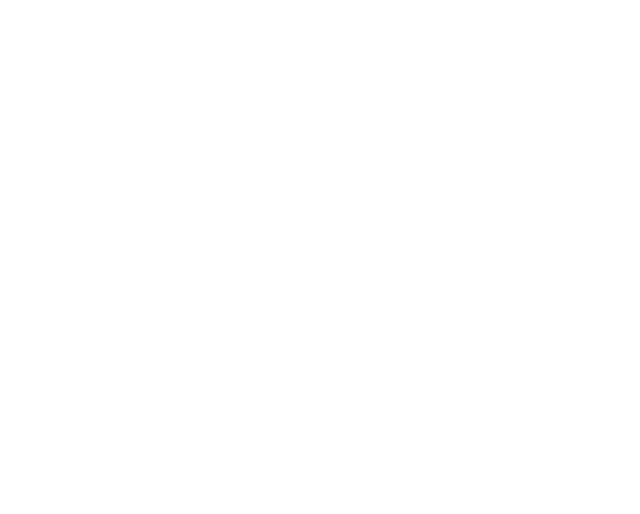
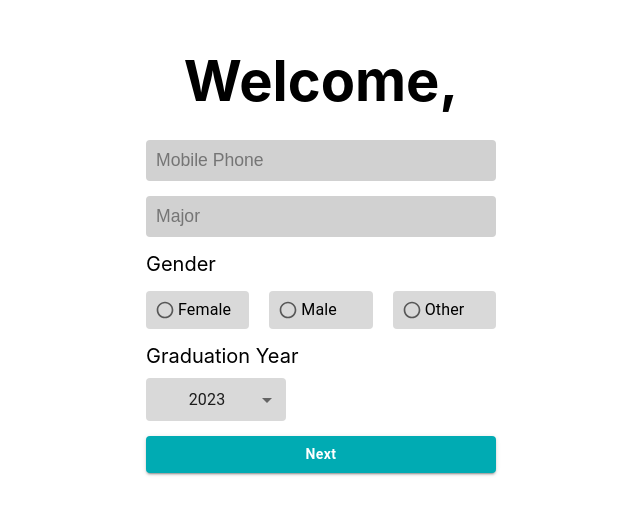
Before and after one commit to thomaspwang/CalPool, a React (Create React App) app in the folder calpool-fe/: page /userinfo in a window 1280 px wide. Before the commit this address had no page. Shown: the part 140-654 px from the top of the page, without its empty margins (319-959 px from the left). Built offline with nearby package versions, Linux system fonts and the light colour scheme.

Commit message:
userinfo page minus errors

```diff
--- a/calpool-fe/src/App.js
+++ b/calpool-fe/src/App.js
@@ -7,13 +7,15 @@
 } from "react-router-dom";
 import Login from './pages/Login/Login'
 import SignUp from './pages/SignUp/SignUp'
+import InputUserInfo from './pages/InputUserInfo/InputUserInfo';
 import { ThemeProvider } from '@mui/material/styles';
 
 function App() {
   return (
-    <ThemeProvider theme={theme} className="App">
+    <ThemeProvider theme={theme}>
       <Router>
         <Routes>
+          <Route path='/userinfo' element={<InputUserInfo/>} />
           <Route path='/signup' element={<SignUp/>} />
           <Route path="/login" element={<Login/>} />
           <Route path="/about">
--- /dev/null
+++ b/calpool-fe/src/components/Dropdown/Dropdown.css
@@ -0,0 +1,25 @@
+.custom-select-root {
+    box-sizing: border-box;
+    background: #D9D9D9;
+    height: 43px;
+    width: 140px;
+    text-align: center;
+}
+
+.custom-select-root:hover {
+    background: #C4C4C4;
+}
+
+.custom-select-root fieldset {
+    border: none;
+}
+
+.title {
+    font-size: 1.25rem;
+    font-weight: 400;
+    margin-bottom: 10px;
+}
+
+.menu.MuiMenuItem-root	{
+    justify-content: center;
+}
--- /dev/null
+++ b/calpool-fe/src/components/Dropdown/Dropdown.js
@@ -0,0 +1,23 @@
+import { MenuItem, Select } from "@mui/material";
+import "./Dropdown.css";
+
+export default function Dropdown({ options, label, onChange, name, value }) {
+  return (
+    <div className="dropdown">
+      <h1 className="title">{label}</h1>
+      <Select
+        value={value}
+        name={name}
+        onChange={onChange}
+        variant="outlined"
+        classes={{ root: "custom-select-root" }}
+      >
+        {options.map((option, index) => (
+          <MenuItem value={option} key={index} className="menu">
+            {option}
+          </MenuItem>
+        ))}
+      </Select>
+    </div>
+  );
+}
--- /dev/null
+++ b/calpool-fe/src/components/RadioGroup/RadioButton.css
@@ -0,0 +1,19 @@
+.radio-button.MuiRadio-root {
+    padding: 9px 3px 9px 9px;
+}
+
+.radio-button.MuiRadio-root:hover {
+    background-color: inherit;
+}
+
+.radio.MuiFormControlLabel-root	 {
+    background: #D9D9D9;
+    padding-left: 0px;
+    margin: 0px;
+    flex: 1;
+    border-radius: 0.25rem;
+}
+
+.radio.MuiFormControlLabel-root:hover	 {
+    background: #C4C4C4;
+}
--- a/calpool-fe/src/components/RadioGroup/RadioButton.js
+++ b/calpool-fe/src/components/RadioGroup/RadioButton.js
@@ -1,13 +1,11 @@
-import * as React from 'react';
-import Radio from '@mui/material/Radio';
-import RadioGroup from '@mui/material/RadioGroup';
-import FormControlLabel from '@mui/material/FormControlLabel';
-import FormControl from '@mui/material/FormControl';
-import FormLabel from '@mui/material/FormLabel';
+import * as React from "react";
+import Radio from "@mui/material/Radio";
+import FormControlLabel from "@mui/material/FormControlLabel";
+import './RadioButton.css'
 
-export default function RadioButton({children}) {
+
+export default function RadioButton({ value, label }) {
   return (
-        <FormControlLabel value="other" control={<Radio />} label="Other" />
-
+      <FormControlLabel value={value} control={<Radio color='secondary' size='small' className="radio-button"/>} label={label}  className="radio"/>
   );
 }
--- /dev/null
+++ b/calpool-fe/src/components/RadioGroup/RadiosGroup.css
@@ -0,0 +1,13 @@
+.label {
+    font-size: 1.25rem;
+    font-weight: 400;
+}
+
+.radio-group {
+    display: flex;
+    gap: 20px;
+}
+
+.radio.MuiRadio-root {
+    background-color: #D9D9D9;
+}
--- /dev/null
+++ b/calpool-fe/src/components/RadioGroup/RadiosGroup.js
@@ -0,0 +1,18 @@
+import { FormControl, FormLabel, RadioGroup } from "@mui/material";
+import RadioButton from "./RadioButton";
+import "./RadiosGroup.css";
+
+export default function RadiosGroup({ radios, label, onChange, name, value }) {
+  return (
+    <>
+      <h1 className="label">{label}</h1>
+      <RadioGroup onChange={onChange} name={name} value={value}>
+        <div className="radio-group">
+          {radios.map((radio, index) => (
+            <RadioButton value={radio} label={radio} key={index} />
+          ))}
+        </div>
+      </RadioGroup>
+    </>
+  );
+}
--- a/calpool-fe/src/components/index.js
+++ b/calpool-fe/src/components/index.js
@@ -1,4 +1,7 @@
 import Button from "./Button/Button";
 import TextInput from "./TextInput/TextInput";
+import RadioButton from "./RadioGroup/RadioButton";
+import RadiosGroup from "./RadioGroup/RadiosGroup";
+import Dropdown from "./Dropdown/Dropdown";
 
-export {Button, TextInput}
+export {Button, TextInput, RadioButton, RadiosGroup, Dropdown}
--- a/calpool-fe/src/pages/InputUserInfo/InputUserInfo.js
+++ b/calpool-fe/src/pages/InputUserInfo/InputUserInfo.js
@@ -1,31 +1,33 @@
 import React, {useState} from 'react'
-import { TextInput } from '../../components'
+import { TextInput, Button, RadiosGroup, Dropdown } from '../../components'
 import { handleFormChange } from '../../utils/utils'
 
 const InputUserInfo = () => {
     const [form, setForm] = useState({
-        phone: { value: "", error: "" },
+        number: { value: "", error: "" },
         major: { value: "", error: "" },
         gender: { value: "", error: "" },
         grad_year: { value: 2023, error: "" },
     });
+    const genderRadioOptions = ['Female', 'Male', 'Other']
+    const gradYearOptions = [2021, 2022, 2023, 2024, 2025]
+
+    const handleSubmit = () => {
+        console.log(form)
+    }
+
+    console.log(form)
+
   return (
     <div className="container">
-      <h1 className="header">Welcome, {}</h1>
+      <h1 className="header">Welcome, </h1>
       <form onSubmit={handleSubmit} className="form">
-      <TextInput type='text' error={form.phone.error} placeholder="Mobile Phone" name='phone' onChange={(event) => handleFormChange(event, setForm)} value={form.phone.value}/>
-      <TextInput type='password' error={form.password.error} placeholder="Password" name='password' onChange={(event) => handleFormChange(event, setForm)} value={form.major.value}/>
+      <TextInput type='text' error={form.number.error} placeholder="Mobile Phone" name='number' onChange={(event) => handleFormChange(event, setForm)} value={form.number.value}/>
+      <TextInput type='text' error={form.major.error} placeholder="Major" name='major' onChange={(event) => handleFormChange(event, setForm)} value={form.major.value}/>
+      <RadiosGroup radios={genderRadioOptions} label='Gender' name='gender' onChange={(event) => handleFormChange(event, setForm)} value={form.gender.value}/>
+      <Dropdown options={gradYearOptions} label='Graduation Year' name='grad_year' value={form.grad_year.value} onChange={(event) => handleFormChange(event, setForm)}/>
       <Button type='submit' color='primary' loading={false}>Next</Button>
       </form>
-      <Link
-          href=""
-          underline="hover"
-          variant="body2"
-          color="secondary"
-          sx={{ fontWeight: "bold" }}
-        >
-          Forgot Password?
-        </Link>
     </div>
   )
 }
--- a/calpool-fe/src/utils/utils.js
+++ b/calpool-fe/src/utils/utils.js
@@ -3,6 +3,11 @@
   const { name, value } = event.target;
   setForm((prev) => ({ ...prev, [name]: { value: value, error: "" } }));
 };
+
+const isInt = (number) => {
+  const intRegex = /^[0-9]\d*$/;
+  return intRegex.test(number);
+}
 
 function validateEmail(email) {
     const emailRegex = /^[^\s@]+@[^\s@]+\.[^\s@]+$/;
```
Also changed, not shown: calpool-fe/src/components/RadioGroup/RadioGroup.js (deleted, +0 -21 lines), 1 other file (tests, documents, lock files or other folders).
